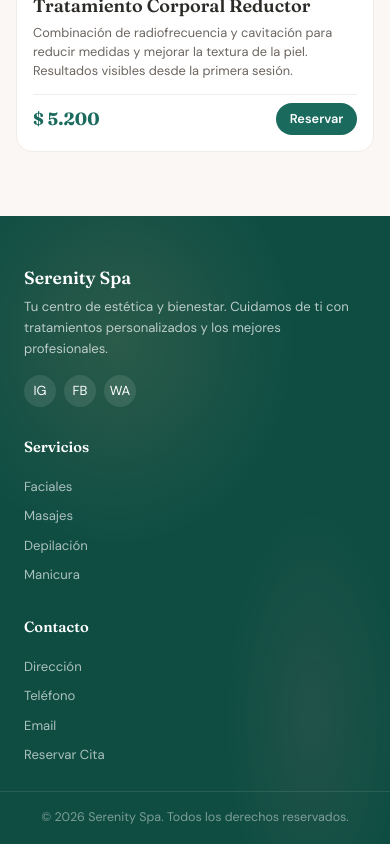
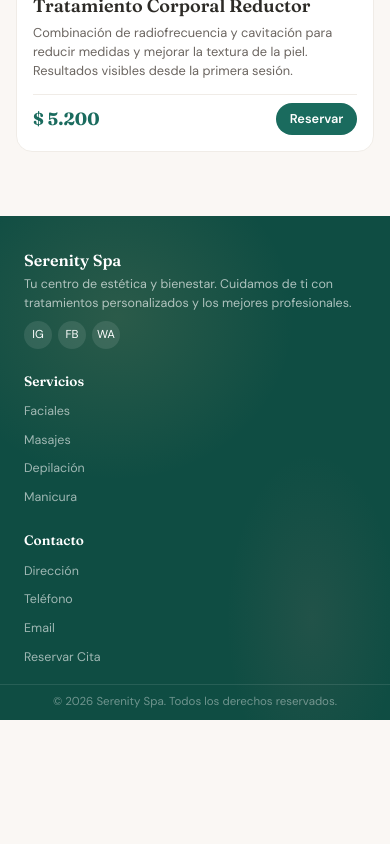
Before and after one commit to gapman20/demo-citas-spa-estetica, a React (Vite) app: page /#/services in a window 390 px wide. Shown: the part 3373-4217 px from the top of the page. After the commit the page ends 4093 px from the top, so only its background shows below. Built offline with nearby package versions, Linux system fonts and the light colour scheme.

Commit message:
refactor(footer): reduce overall size on desktop and mobile
- Shrink padding, gaps, and font sizes across all columns
- Compact social buttons and bottom copyright bar

```diff
--- a/src/components/layout/Footer.module.css
+++ b/src/components/layout/Footer.module.css
@@ -5,13 +5,13 @@
     radial-gradient(ellipse 40% 60% at 80% 80%, rgba(196, 131, 122, 0.1) 0%, transparent 55%),
     var(--color-primary-dark);
   color: rgba(255, 255, 255, 0.85);
-  padding: var(--space-2xl) 0 var(--space-md);
+  padding: var(--space-xl) 0 var(--space-sm);
 }
 
 .inner {
   display: grid;
   grid-template-columns: 2fr 1fr 1fr;
-  gap: var(--space-xl);
+  gap: var(--space-lg);
   max-width: var(--max-width);
   margin: 0 auto;
   padding-inline: var(--space-lg);
@@ -19,37 +19,37 @@
 
 .brand {
   font-family: var(--font-display);
-  font-size: 1.1rem;
+  font-size: 1rem;
   font-weight: 600;
   color: white;
-  margin-bottom: var(--space-xs);
+  margin-bottom: 2px;
 }
 
 .description {
-  font-size: 0.82rem;
-  line-height: 1.6;
-  color: rgba(255, 255, 255, 0.7);
-  max-width: 300px;
+  font-size: 0.78rem;
+  line-height: 1.5;
+  color: rgba(255, 255, 255, 0.65);
+  max-width: 280px;
   margin: 0;
 }
 
 .columnTitle {
   font-family: var(--font-display);
-  font-size: 0.92rem;
+  font-size: 0.85rem;
   font-weight: 600;
   color: white;
-  margin-bottom: var(--space-md);
+  margin-bottom: var(--space-sm);
 }
 
 .links {
   display: flex;
   flex-direction: column;
-  gap: 4px;
+  gap: 3px;
 }
 
 .link {
-  color: rgba(255, 255, 255, 0.65);
-  font-size: 0.82rem;
+  color: rgba(255, 255, 255, 0.6);
+  font-size: 0.78rem;
   text-decoration: none;
   transition: color 0.2s ease;
 }
@@ -60,20 +60,20 @@
 
 .socialLinks {
   display: flex;
-  gap: var(--space-sm);
-  margin-top: var(--space-md);
+  gap: 6px;
+  margin-top: var(--space-sm);
 }
 
 .socialLink {
   display: flex;
   align-items: center;
   justify-content: center;
-  width: 32px;
-  height: 32px;
+  width: 28px;
+  height: 28px;
   border-radius: var(--radius-full);
   background-color: rgba(255, 255, 255, 0.1);
   color: white;
-  font-size: 0.82rem;
+  font-size: 0.72rem;
   text-decoration: none;
   transition: background-color 0.2s ease;
 }
@@ -84,18 +84,18 @@
 }
 
 .bottom {
-  margin-top: var(--space-lg);
-  padding-top: var(--space-md);
+  margin-top: var(--space-md);
+  padding-top: var(--space-sm);
   border-top: 1px solid rgba(255, 255, 255, 0.1);
   text-align: center;
-  font-size: 0.78rem;
-  color: rgba(255, 255, 255, 0.45);
+  font-size: 0.72rem;
+  color: rgba(255, 255, 255, 0.4);
 }
 
 @media (max-width: 768px) {
   .inner {
     grid-template-columns: 1fr;
-    gap: var(--space-xl);
+    gap: var(--space-lg);
   }
 
   .description {
```
